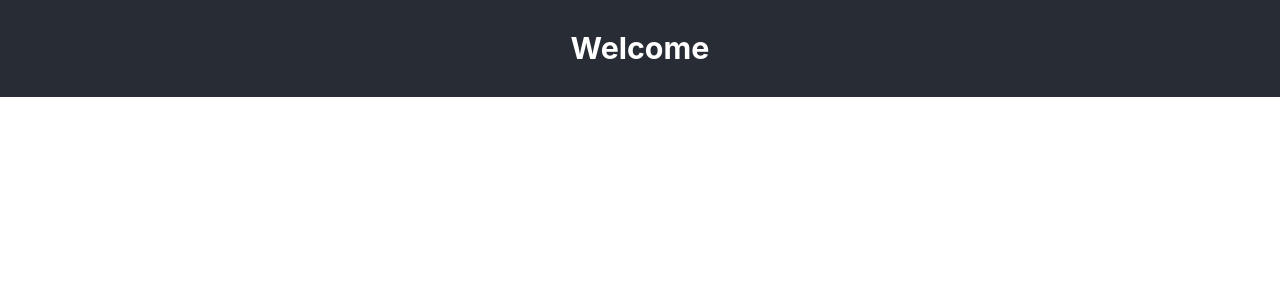
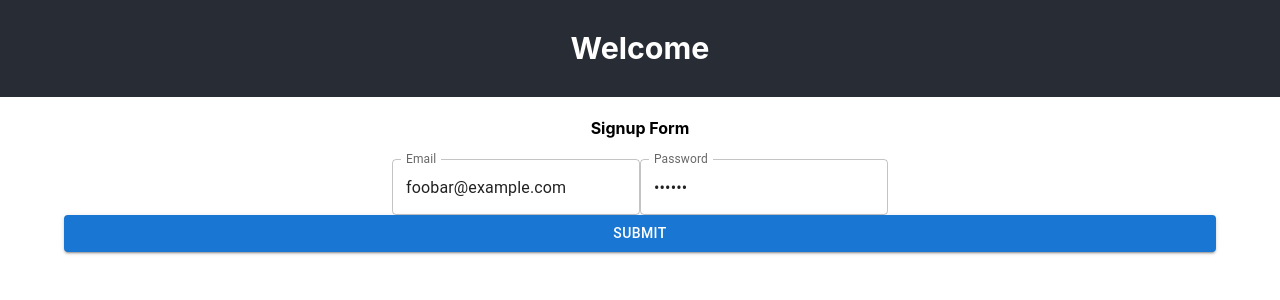
Before and after one commit to WDMarais/codehesion-assessment, a React (Create React App) app: page / in a window 1280 px wide. Shown: the top 300 px of the page. Built offline with nearby package versions, Linux system fonts and the light colour scheme.

Commit message:
Add basic signup form

```diff
--- a/src/App.css
+++ b/src/App.css
@@ -1,5 +1,8 @@
 .App {
   text-align: center;
+  display: flex;
+  flex-wrap: wrap;
+  align-items: center;
 }
 
 .App-logo {
@@ -22,6 +25,12 @@
   justify-content: center;
   font-size: calc(10px + 2vmin);
   color: white;
+  width: 100%;
+}
+
+.signup-form {
+  width: 90vw;
+  margin: auto;
 }
 
 .App-link {
--- a/src/App.js
+++ b/src/App.js
@@ -2,6 +2,7 @@ import React from 'react';
 
 import './App.css';
 import Header from './components/header';
+import SignupForm from './components/signupForm';
 
 function App() {
   return (
@@ -9,6 +10,7 @@ function App() {
       <header className="App-header">
         <Header />
       </header>
+      <SignupForm />
     </div>
   );
 }
--- /dev/null
+++ b/src/components/signupForm.js
@@ -0,0 +1,58 @@
+import React from 'react';
+import { useFormik } from 'formik';
+import * as yup from 'yup';
+import { Button, TextField } from '@mui/material';
+
+const validationSchema = yup.object({
+  email: yup
+    .string('Enter your email')
+    .email('Enter a valid email')
+    .required('Email is required'),
+  password: yup
+    .string('Enter your password')
+    .min(8, 'Password should be of minimum 8 characters length')
+    .required('Password is required'),
+});
+
+const SignupForm = () => {
+  const formik = useFormik({
+    initialValues: {
+      email: 'foobar@example.com',
+      password: 'foobar',
+    },
+    validationSchema: validationSchema,
+    onSubmit: (values) => {
+      alert(JSON.stringify(values, null, 2));
+    },
+  });
+
+  return (
+      <form className="signup-form" onSubmit={formik.handleSubmit}>
+          <h4> Signup Form </h4>
+          <TextField
+            id="email"
+            name="email"
+            label="Email"
+            value={formik.values.email}
+            onChange={formik.handleChange}
+            error={formik.touched.email && Boolean(formik.errors.email)}
+            helperText={formik.touched.email && formik.errors.email}
+          />
+          <TextField
+            id="password"
+            name="password"
+            label="Password"
+            type="password"
+            value={formik.values.password}
+            onChange={formik.handleChange}
+            error={formik.touched.password && Boolean(formik.errors.password)}
+            helperText={formik.touched.password && formik.errors.password}
+          />
+          <Button color="primary" variant="contained" fullWidth type="submit">
+            Submit
+          </Button>
+      </form>
+  );
+};
+
+export default SignupForm;
```
Also changed, not shown: package.json (+6 -1 lines), 1 other file (tests, documents, lock files or other folders).
